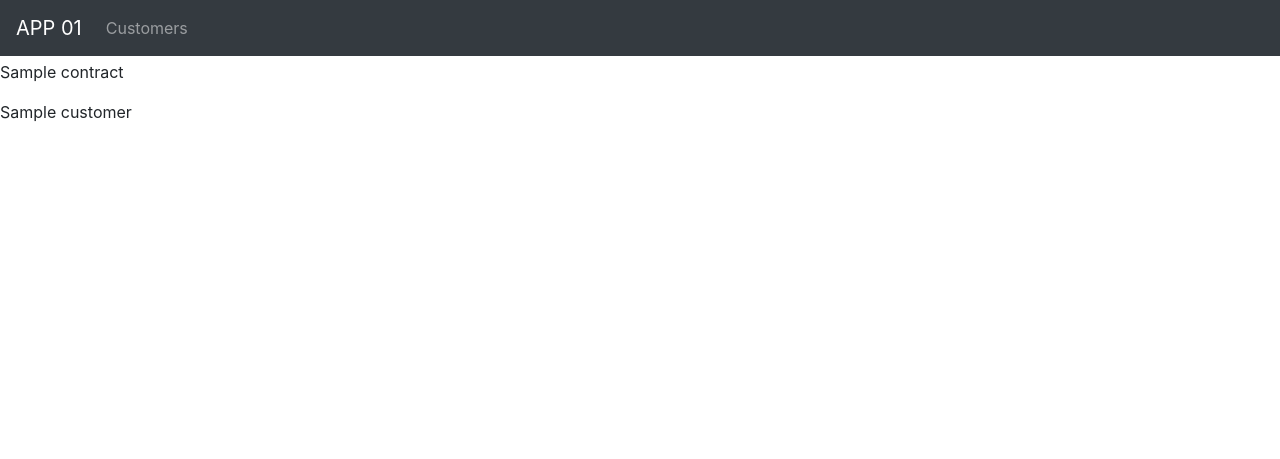
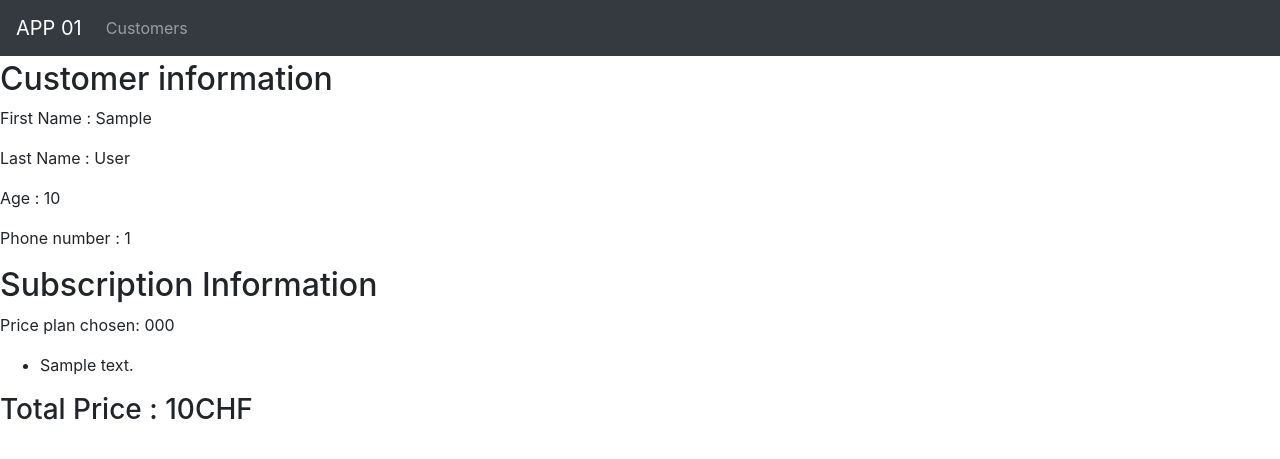
Before and after one commit to Sebastien-M/shopapp_django, a Django app: template app01/shop/templates/shop/customerdetail.html in a window 1280 px wide. Shown: the top 459 px of the page. Run offline with Django 3.2, Linux system fonts and the light colour scheme; the template is opened without the code that fills it: most values are stand-ins (such as "Sample title", 1, 10 or a date in 2020); some libraries are stand-ins or nearby versions.

Commit message:
Customer info added

```diff
--- a/app01/shop/templates/shop/customerdetail.html
+++ b/app01/shop/templates/shop/customerdetail.html
@@ -1,6 +1,28 @@
 {% extends "shop/base.html" %}
 {% block content %}
 
-    <p>{{ contract }}</p>
-    <p>{{ customer }}</p>
+    {#        <p>{{ contract }}</p>#}
+    {#        <p>{{ customer }}</p>#}
+    {#        <p>{{ priceplan }}</p>#}
+    {#        <p>{{ products }}</p>#}
+
+    <div class="customer">
+        <h2>Customer information</h2>
+        <p>First Name : {{ customer.first_name }}</p>
+        <p>Last Name : {{ customer.last_name }}</p>
+        <p>Age : {{ customer.age }}</p>
+        <p>Phone number : {{ customer.number }}</p>
+    </div>
+    <div class="subscription">
+        <h2>Subscription Information</h2>
+        <p>Price plan chosen: {{ priceplan.code }}</p>
+        <ul>
+            {% for product in products %}
+                <li>{{ product.description }}</li>
+            {% endfor %}
+        </ul>
+    </div>
+    <div class="price">
+        <h3>Total Price : {{ contract.price_plan_price }}CHF</h3>
+    </div>
 {% endblock %}
```
Also changed, not shown: app01/shop/views.py (+6 -3 lines).
